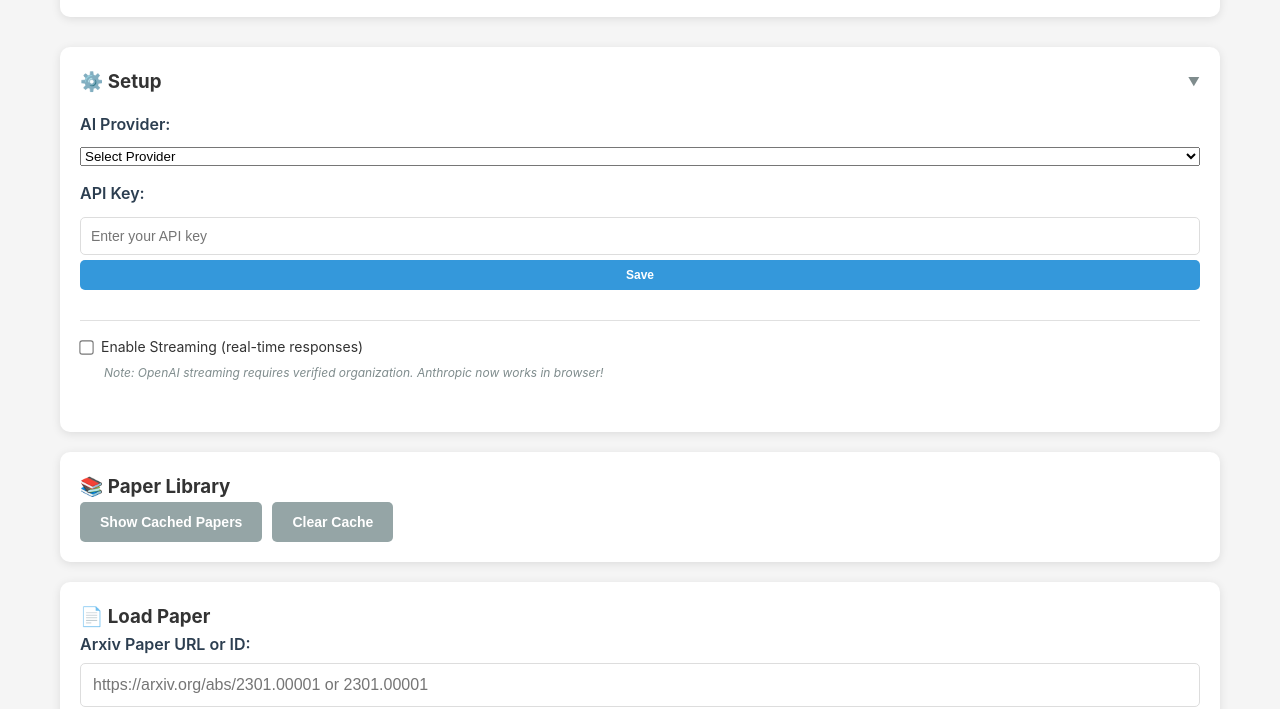
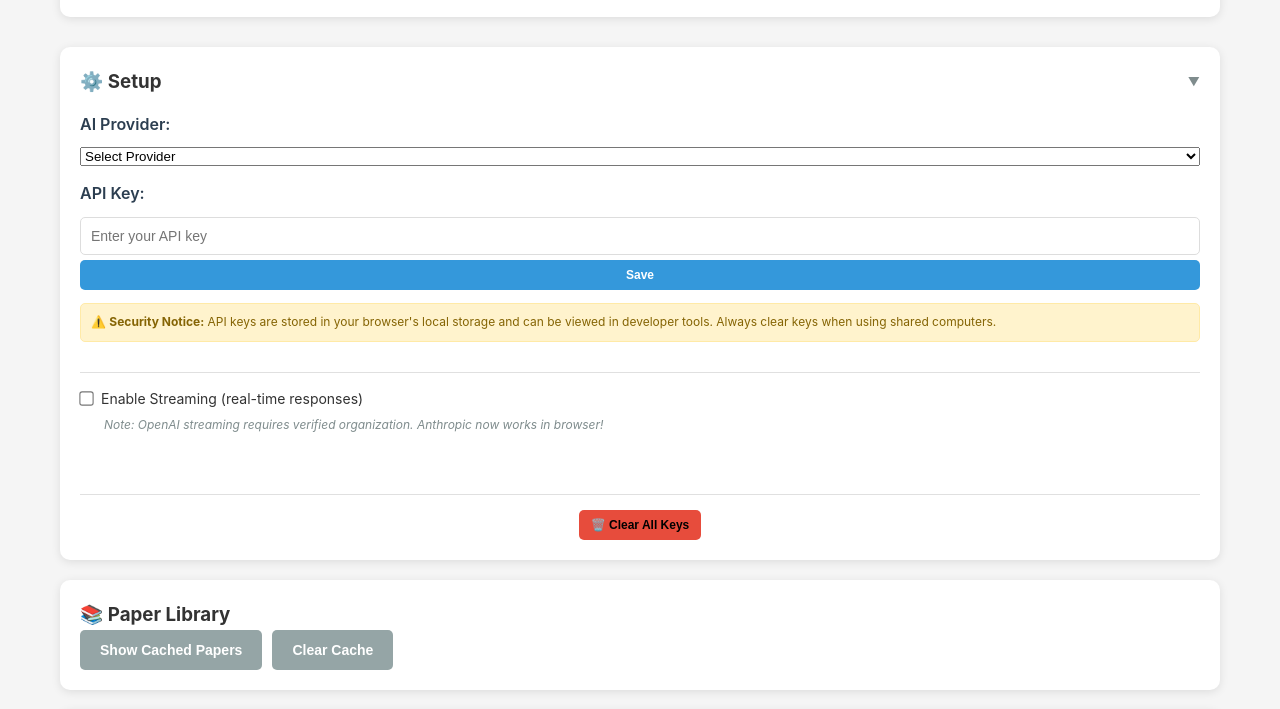
Before and after one commit to rafidka/paperlens, a website: page index.html in a window 1280 px wide. Shown: the part 130-839 px from the top of the page. Drawn offline with nearby package versions, Linux system fonts and the light colour scheme.

Commit message:
Add a security warning on cached API keys + wipe button

```diff
--- a/css/components.css
+++ b/css/components.css
@@ -218,6 +218,26 @@
     white-space: nowrap;
 }
 
+/* Security Warning */
+.security-warning {
+    background: #fff3cd;
+    border: 1px solid #ffeaa7;
+    border-radius: 5px;
+    padding: 10px;
+    margin-top: 8px;
+    font-size: 12px;
+    color: #856404;
+    line-height: 1.4;
+}
+
+/* Key Management */
+.key-management {
+    margin-top: 15px;
+    padding-top: 15px;
+    border-top: 1px solid #e0e0e0;
+    text-align: center;
+}
+
 /* Saved Keys Display */
 .saved-keys {
     margin-top: 15px;
--- a/index.html
+++ b/index.html
@@ -50,6 +50,9 @@
                         <label for="api-key-input">API Key:</label>
                         <input type="password" id="api-key-input" placeholder="Enter your API key">
                         <button class="btn btn-small btn-primary" onclick="saveApiKey()">Save</button>
+                        <div class="security-warning">
+                            ⚠️ <strong>Security Notice:</strong> API keys are stored in your browser's local storage and can be viewed in developer tools. Always clear keys when using shared computers.
+                        </div>
                     </div>
                     <div class="streaming-config">
                         <label class="checkbox-container">
@@ -60,6 +63,9 @@
                         <small class="streaming-note">Note: OpenAI streaming requires verified organization. Anthropic now works in browser!</small>
                     </div>
                     <div id="saved-keys" class="saved-keys"></div>
+                    <div class="key-management">
+                        <button class="btn btn-small btn-danger" onclick="clearAllKeys()">🗑️ Clear All Keys</button>
+                    </div>
                 </div>
             </div>
         </div>
--- a/js/cache.js
+++ b/js/cache.js
@@ -66,6 +66,9 @@ export function saveActiveProvider(provider, apiKey) {
 export function clearActiveProvider() {
     localStorage.removeItem(API_KEYS_KEY);
 }
+export function clearAllKeys() {
+    localStorage.removeItem(API_KEYS_KEY);
+}
 export function hasActiveProvider() {
     return getActiveProvider() !== null;
 }
--- a/js/index.js
+++ b/js/index.js
@@ -2,7 +2,7 @@
 import { loadPaper, extractArxivId } from "./paper.js";
 import { getSelectedProvider, callLLM, callLLMStreaming } from "./llm.js";
 import { cachePaper, getStreamingEnabled } from "./cache.js";
-import { showError, showTab, updateCacheStatus, updateQAHistory, showLibrary, loadCachedPaper, deletePaper, clearCache, clearAll, initializeSetup, toggleSetup, updateProviderUI, saveApiKeyFromUI, clearActiveProviderFromUI, initializeStreaming, toggleStreaming, } from "./ui.js";
+import { showError, showTab, updateCacheStatus, updateQAHistory, showLibrary, loadCachedPaper, deletePaper, clearCache, clearAll, initializeSetup, toggleSetup, updateProviderUI, saveApiKeyFromUI, clearActiveProviderFromUI, clearAllKeysFromUI, initializeStreaming, toggleStreaming, } from "./ui.js";
 // Global state
 let currentPaper = null;
 let qaHistory = [];
@@ -407,6 +407,7 @@ function initializeApp() {
     window.updateProviderUI = updateProviderUI;
     window.saveApiKey = saveApiKeyFromUI;
     window.clearActiveProviderFromUI = clearActiveProviderFromUI;
+    window.clearAllKeys = clearAllKeysFromUI;
     window.toggleStreaming = toggleStreaming;
     // Event listeners
     const qaInput = document.getElementById("qa-input");
--- a/js/ui.js
+++ b/js/ui.js
@@ -1,5 +1,5 @@
 // UI management and DOM manipulation for PaperLens
-import { getLibrary, getCachedPaper, deleteCachedPaper, clearAllCache, getActiveProvider, saveActiveProvider, clearActiveProvider, hasActiveProvider, getStreamingEnabled, setStreamingEnabled } from "./cache.js";
+import { getLibrary, getCachedPaper, deleteCachedPaper, clearAllCache, getActiveProvider, saveActiveProvider, clearActiveProvider, clearAllKeys, hasActiveProvider, getStreamingEnabled, setStreamingEnabled } from "./cache.js";
 export function showError(message) {
     const container = document.getElementById("error-container");
     if (container) {
@@ -321,6 +321,13 @@ export function clearActiveProviderFromUI() {
     updateActiveProviderDisplay();
     showSuccess("API provider cleared");
 }
+export function clearAllKeysFromUI() {
+    if (confirm("Are you sure you want to clear all API keys? This action cannot be undone.")) {
+        clearAllKeys();
+        updateActiveProviderDisplay();
+        showSuccess("All API keys cleared");
+    }
+}
 function updateActiveProviderDisplay() {
     const savedKeysContainer = document.getElementById("saved-keys");
     if (!savedKeysContainer)
--- a/src/cache.ts
+++ b/src/cache.ts
@@ -113,6 +113,10 @@ export function clearActiveProvider(): void {
     localStorage.removeItem(API_KEYS_KEY);
 }
 
+export function clearAllKeys(): void {
+    localStorage.removeItem(API_KEYS_KEY);
+}
+
 export function hasActiveProvider(): boolean {
     return getActiveProvider() !== null;
 }
--- a/src/index.ts
+++ b/src/index.ts
@@ -17,6 +17,7 @@ import {
   updateProviderUI,
   saveApiKeyFromUI,
   clearActiveProviderFromUI,
+  clearAllKeysFromUI,
   initializeStreaming,
   toggleStreaming,
 } from "./ui.js";
@@ -489,6 +490,7 @@ function initializeApp(): void {
   (window as any).updateProviderUI = updateProviderUI;
   (window as any).saveApiKey = saveApiKeyFromUI;
   (window as any).clearActiveProviderFromUI = clearActiveProviderFromUI;
+  (window as any).clearAllKeys = clearAllKeysFromUI;
   (window as any).toggleStreaming = toggleStreaming;
 
   // Event listeners
```
Also changed, not shown: src/ui.ts (+9 -1 lines).
